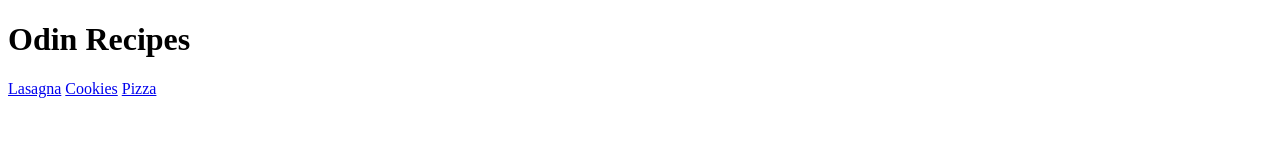
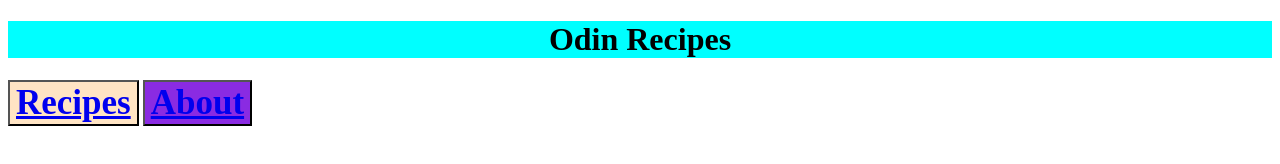
Before and after one commit to VitorB2002/odin-recipes, a plain HTML site: page index.html in a window 1280 px wide. Drawn offline with Linux system fonts and the light colour scheme.

Commit message:
styles add

```diff
--- a/index.html
+++ b/index.html
@@ -2,13 +2,20 @@
 <html lang="en">
     <head>
         <meta charset="UFT-8">
+        <link rel="stylesheet" href="./stylesheet/styles.css">
         <title>Recipes Homepage</title>
     </head>
 
     <body>
         <h1>Odin Recipes</h1>
-        <a href="./recipes/lasagna.html">Lasagna</a>
-        <a href="./recipes/cookies.html">Cookies</a>
-        <a href="./recipes/pizza.html">Pizza</a>
+
+        <button id="recipes-button">
+            <a href="./recipes/lasagna.html">Recipes</a>
+        </button>
+
+        <button id="about-button">
+            <a href="./recipes/cookies.html">About</a>
+        </button>
+
     </body>
 </html>
--- /dev/null
+++ b/stylesheet/styles.css
@@ -0,0 +1,20 @@
+h1 {
+    text-align: center;
+    background-color: aqua;
+}
+
+#recipes-button,
+#about-button {
+    font-family: 'Times New Roman', Times, serif;
+    font-size: 35px;
+}
+
+#recipes-button {
+    background-color: bisque;
+    font-weight: bold;
+}
+
+#about-button {
+    background-color: blueviolet;
+    font-weight: bolder;
+}
```
